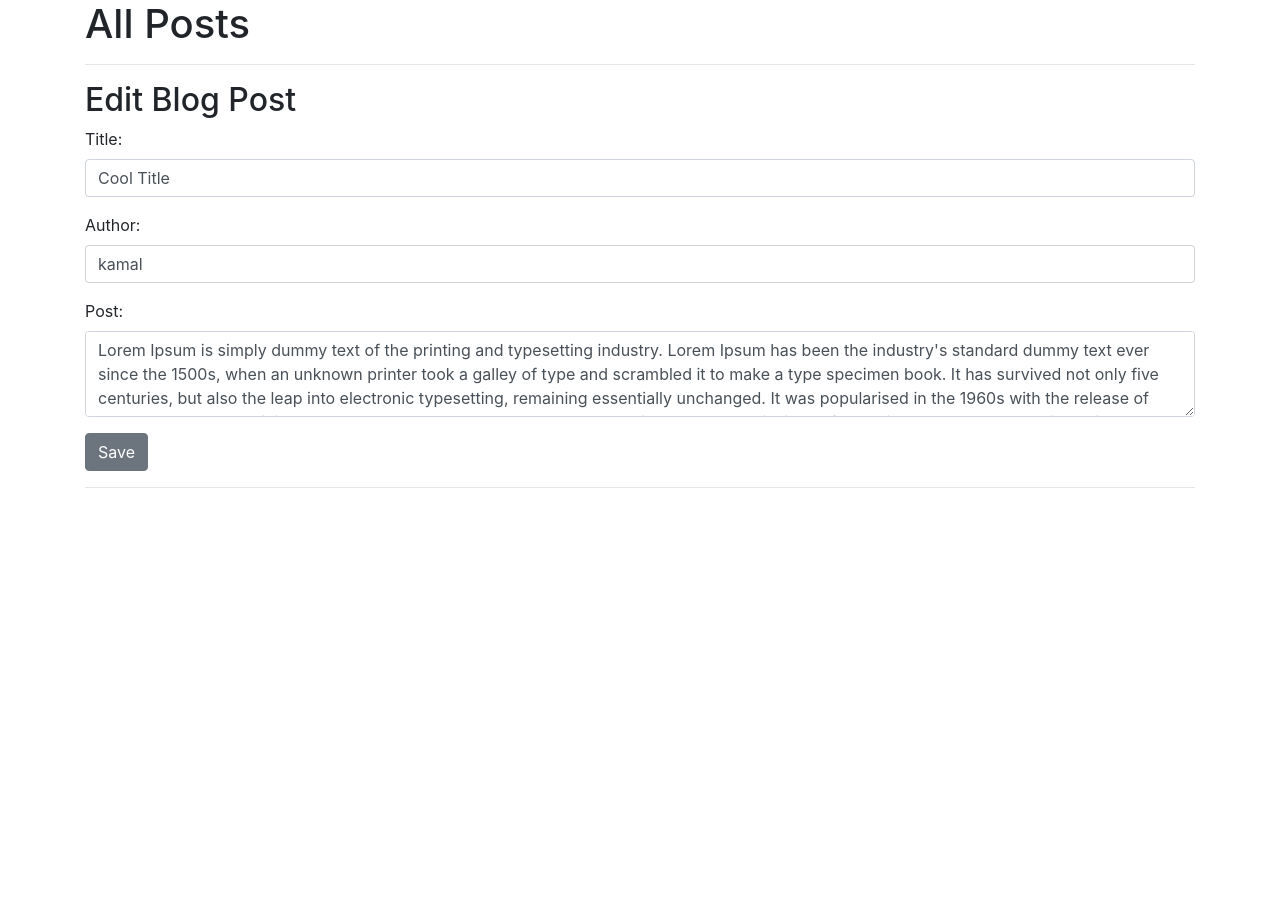
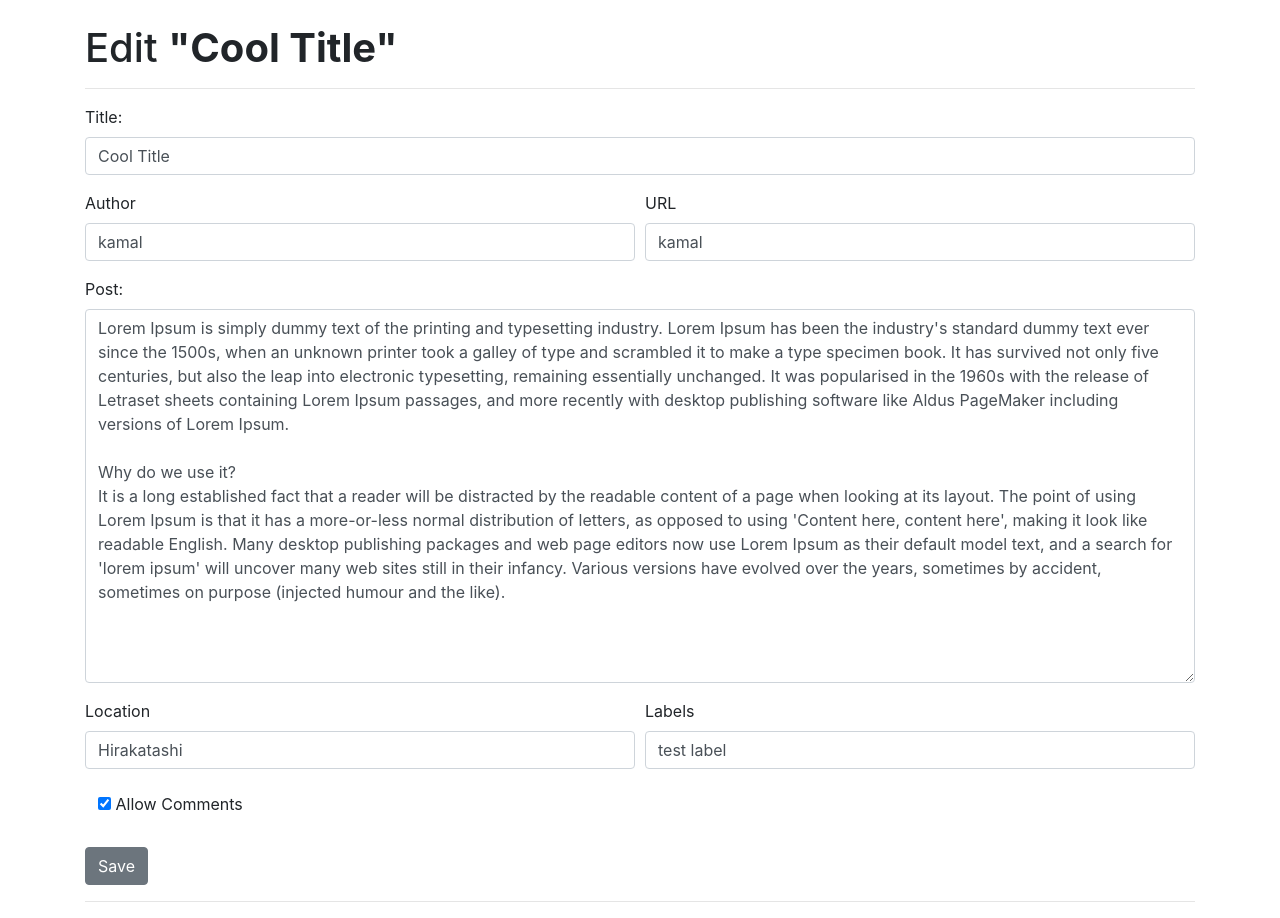
Before and after one commit to SukeshiniR/Flask, a Flask app: page /posts/edit/2 in a window 1280 px wide. Shown: the part 56-974 px from the top of the page. Before the commit the page ends 544 px from the top, so only its background shows below. Run offline with Flask 2, Linux system fonts and the light colour scheme; data comes from the database, SQL or seed files in the repository; both versions use the stored data as it was after the commit; some libraries are stand-ins or nearby versions.

Commit message:
add form changes

```diff
--- a/app.py
+++ b/app.py
@@ -1,10 +1,13 @@
 from flask import Flask, render_template, request, redirect
 from flask_sqlalchemy import SQLAlchemy
 from datetime import datetime
+import logging
 
 app = Flask(__name__)
 app.config['SQLALCHEMY_DATABASE_URI'] = 'sqlite:///posts.db'
 db = SQLAlchemy(app)
+logging.basicConfig(filename='error.log', level=logging.DEBUG)
+
 
 class Articles(db.Model):
     id = db.Column(db.Integer, primary_key=True)
@@ -54,6 +57,10 @@ def edit(id):
         post.title = request.form['title']
         post.content = request.form['content']
         post.author = request.form['author']
+        post.url = request.form['url']
+        post.location = request.form['location']
+        post.labels = request.form['labels']
+        post.allow_comments = int(request.form['allow_comments'])
         db.session.commit()
         return redirect('/posts')
     else:
@@ -69,6 +76,7 @@ def new_post():
         post_url = request.form['url']
         post_location = request.form['location']
         post_labels = request.form['labels']
+        post_allow_comments = int(request.form['allow_comments'])
         new_post = Articles(title=post_title, content=post_content, author=post_author, url=post_url, location=post_location, labels=post_labels)
         db.session.add(new_post)
         db.session.commit()
--- a/templates/edit.htm
+++ b/templates/edit.htm
@@ -2,25 +2,62 @@
 
 {% block head %}
 <title>Posts</title>
+<script src='https://cdn.tiny.cloud/1/26t1e11gc35gm6gptnfqoqewsd8xawzn2ly2zj979wq6ljlr/tinymce/5/tinymce.min.js' referrerpolicy="origin">
+</script>
+<script>
+  tinymce.init({
+    selector: 'textarea#content',
+    menubar: false
+  });
+</script>
 {% endblock %}
 
 {% block body %}
-    <h1>All Posts</h1>
+<br>
+    <h1>Edit <b>"{{post.title}}"</b></h1>
     <hr>
-    <h2>Edit Blog Post</h2>
     <form action='/posts/edit/{{post.id}}' method='POST'>
         <div class="form-group">
             <label for="title">Title:</label>
             <input value="{{post.title}}" class="form-control" type="text" name="title" id="title">
         </div>
-        <div class="form-group">
-            <label for="title">Author:</label>
-            <input value="{{post.author}}" class="form-control" type="text" name="author" id="author">
-        </div>
+        <div class="form-row">
+            <div class="col-md-6 mb-3">
+              <label for="author">Author</label>
+              <input type="text" class="form-control" id="author" value="{{post.author}}" required name="author">
+            </div>
+            <div class="col-md-6 mb-3">
+              <label for="url">URL</label>
+              <input type="text" class="form-control" id="url" value="{{post.author}}" name="url">
+            </div>
+          </div>
         <div class="form-group">
             <label for="title">Post:</label>
-            <textarea class="form-control" rows="3" name="content" id="content">{{post.content}}</textarea>
+            <textarea class="form-control" rows="15" name="content" id="content">{{post.content}}</textarea>
         </div>
+        <div class="form-row">
+            <div class="col-md-6 mb-3">
+              <label for="location">Location</label>
+              <input type="text" class="form-control" id="author" value="{{post.location}}" required name="location">
+            </div>
+            <div class="col-md-6 mb-3">
+              <label for="labels">Labels</label>
+              <input type="text" class="form-control" id="url" value="{{post.labels}}" name="labels">
+            </div>
+          </div>
+          <div class="form-group">
+            <div class="btn-group" data-toggle="buttons">
+                {% if post.allow_comments==True %}
+                <label class="btn btn-default active">
+                    <input type="checkbox" checked="checked" name="allow_comments" value="1"> Allow Comments
+                </label>
+                {% else %}
+                <label class="btn btn-default active">
+                    <input type="checkbox" name="allow_comments" value="0"> Allow Comments
+                </label>
+                {% endif %}
+            </div>
+          </div>
         <div class="form-group">
             <button class="btn btn-secondary" type="submit">Save</button>
         </div>
```
Also changed, not shown: templates/new.htm (+4 -5 lines), posts.db.
